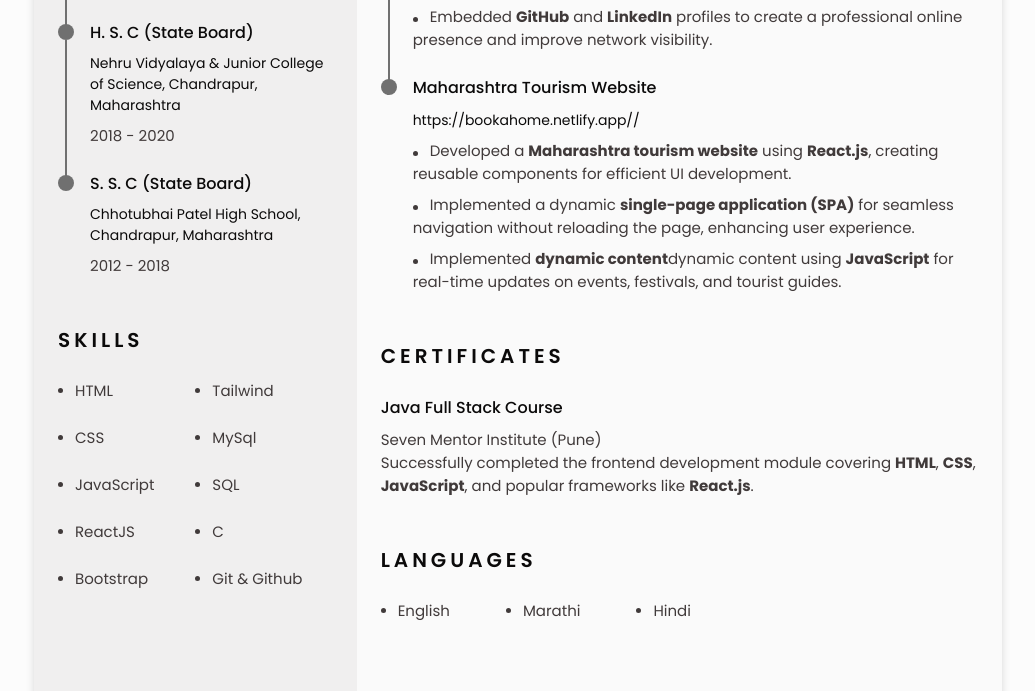
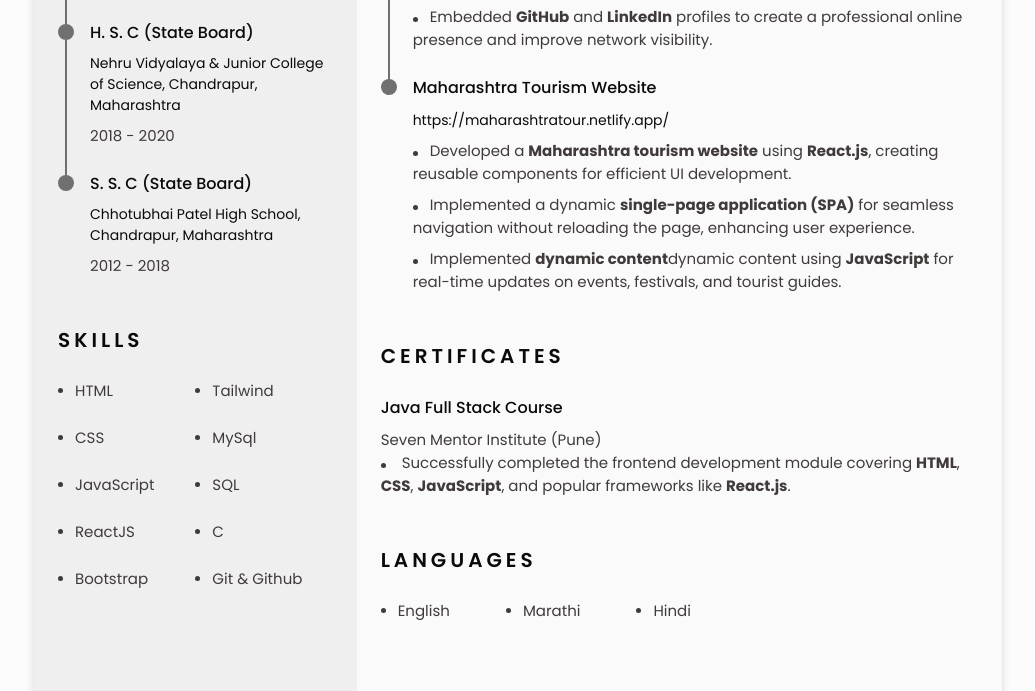
Before and after one commit to Piyanshu-Zade/Portfolio-Website, a plain HTML site: page index.html in a window 1280 px wide. Shown: the part 821-1512 px from the top of the page, without its empty margins (122-1157 px from the left). Drawn offline with nearby package versions, Linux system fonts and the light colour scheme.

Commit message:
some change updated

```diff
--- a/index.html
+++ b/index.html
@@ -285,7 +285,7 @@
 
                             <div class="project_data bd-grid">
                                 <h3 class="project_title">Maharashtra Tourism Website</h3>
-                                <a href="#https://bookahome.netlify.app/" target="_blank"><span class="project_company">https://bookahome.netlify.app//</span></a>
+                                <a href="https://maharashtratour.netlify.app/" target="_blank"><span class="project_company">https://maharashtratour.netlify.app/</span></a>
 
                                 <p class="project_description"><span class="skills_circle"></span>Developed a <strong>Maharashtra tourism website</strong> using <strong>React.js</strong>, creating reusable components for efficient UI development.</p>
 
@@ -305,7 +305,7 @@
                         <div class="certificate_content">
                             <h3 class="certificate_title">Java Full Stack Course</h3>
                             <p class="certificate_description">Seven Mentor Institute (Pune)</p>
-                            <p> Successfully completed the frontend development module covering <strong>HTML</strong>, <strong>CSS</strong>, <strong>JavaScript</strong>, and popular frameworks like <strong>React.js</strong>.</p>
+                            <p><span class="skills_circle"></span> Successfully completed the frontend development module covering <strong>HTML</strong>, <strong>CSS</strong>, <strong>JavaScript</strong>, and popular frameworks like <strong>React.js</strong>.</p>
                         </div>
 
                         <!-- <div class="certificate_content">
```
